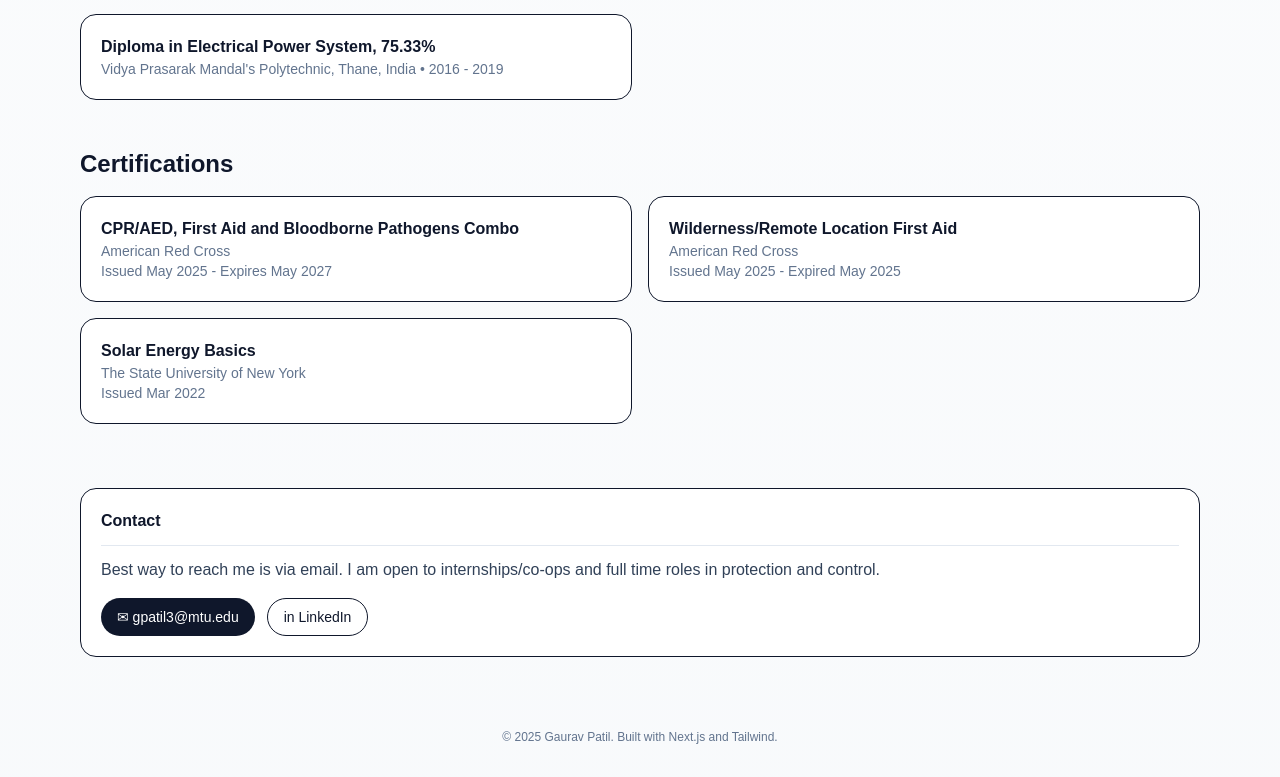
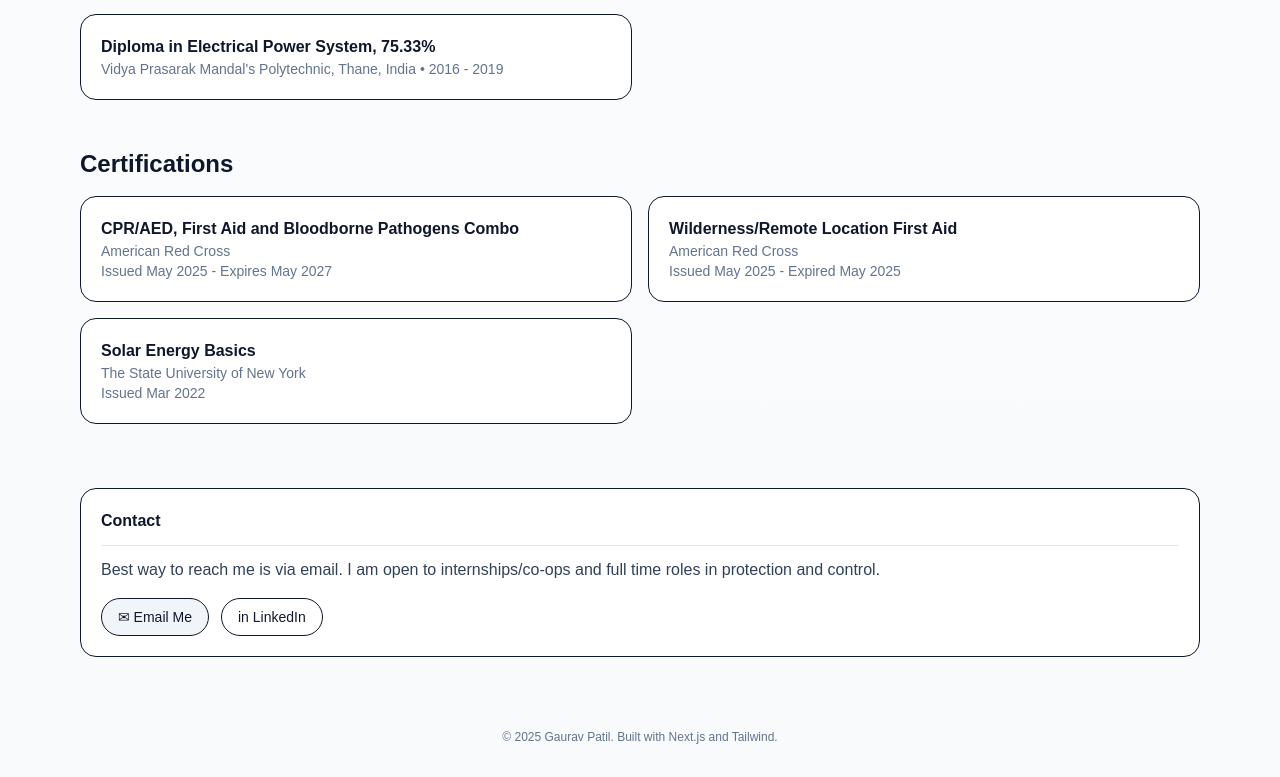
Before and after one commit to gauravpatil8787/gauravpatil87, a Next.js app: page / in a window 1280 px wide. Shown: the part 2568-3345 px from the top of the page. Built offline with nearby package versions, Linux system fonts and the light colour scheme.

Commit message:
Update page.tsx

```diff
--- a/app/page.tsx
+++ b/app/page.tsx
@@ -343,10 +343,12 @@ export default function Home() {
           </p>
           <div className="flex flex-wrap gap-3">
             <a
-              href="mailto:gpatil3@mtu.edu"
-              className="inline-flex items-center rounded-full bg-slate-900 text-white px-4 py-2 text-sm"
-            >
-              ✉ gpatil3@mtu.edu
+              href="mailto:gpatil3@mtu.edu?subject=Hello%20Gaurav&body=Hi%20Gaurav,"
+  target="_self"
+  rel="noopener noreferrer"
+  className="inline-flex items-center rounded-full bg-slate-100 text-slate-900 px-4 py-2 text-sm border hover:bg-slate-200 transition-colors"
+>
+  ✉ Email Me
             </a>
             <a
               href="https://www.linkedin.com/in/gauravpatil87/"
```
